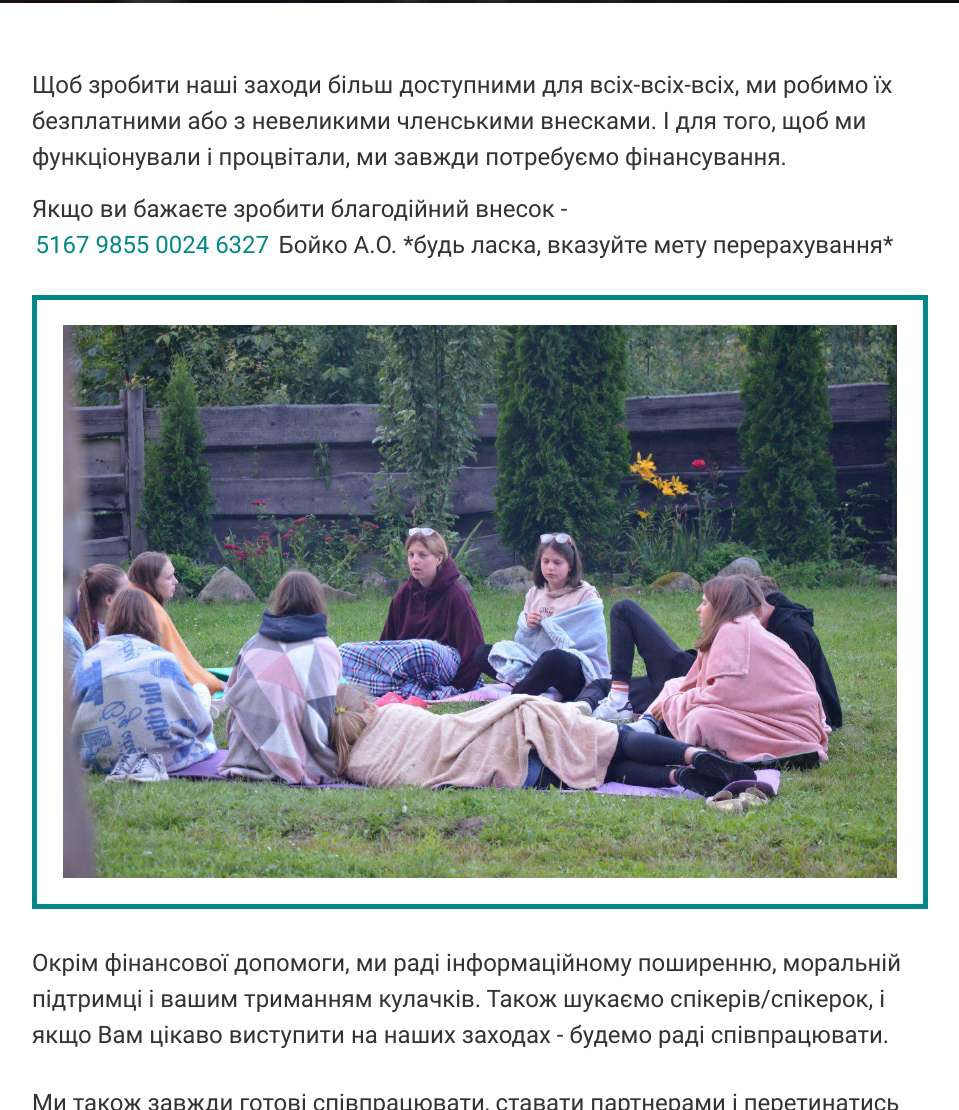
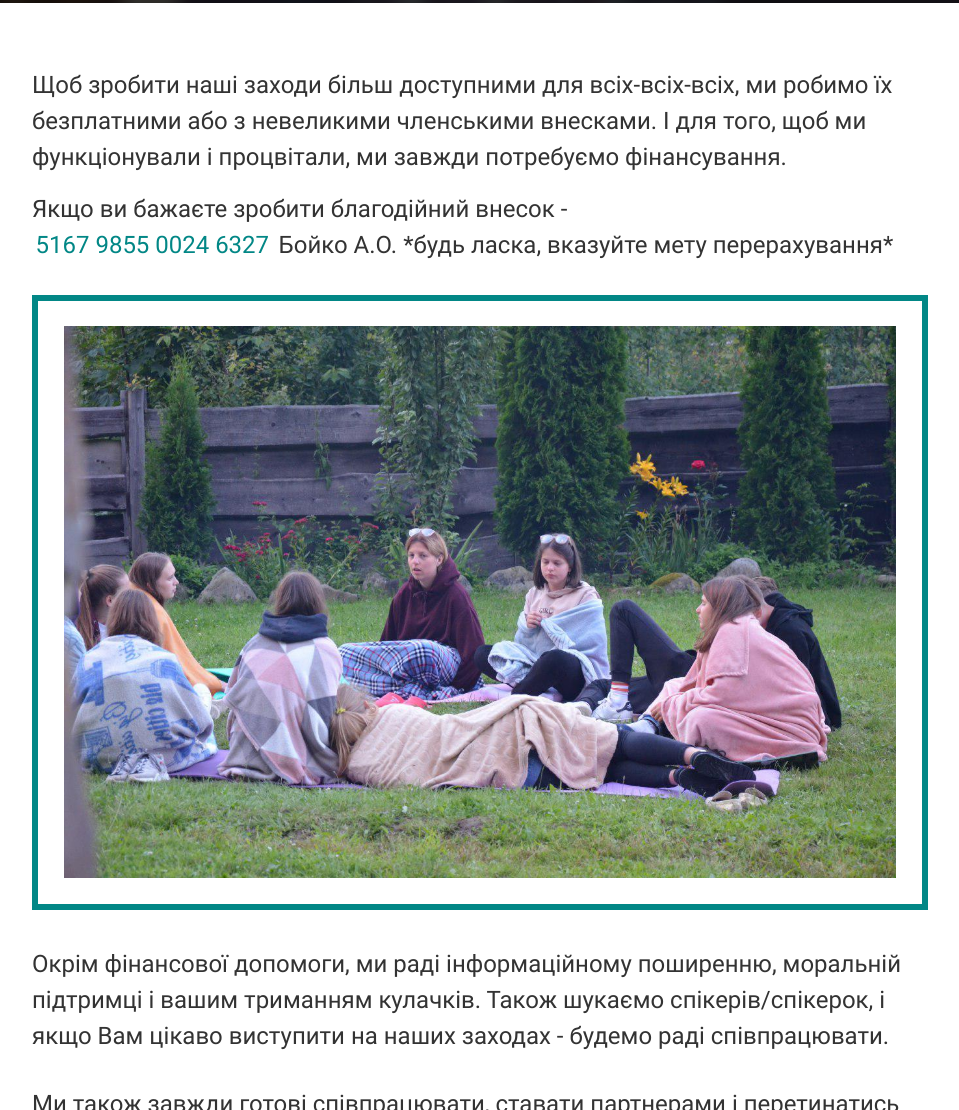
Before and after one commit to vechniymuzikant/vechniymuzikant.github.io, a plain HTML site: page pages/supportus.html in a window 1280 px wide. Shown: the part 327-1437 px from the top of the page, without its empty margins (160-1119 px from the left). Drawn offline with Linux system fonts and the light colour scheme.

Commit message:
new commit

```diff
--- a/css/main.css
+++ b/css/main.css
@@ -318,7 +318,7 @@ main.support_us {
       margin: 1em 0; }
       main.support_us .content .block .support-image img {
         width: 100%;
-        border: 5px solid #028786;
+        border: 6px solid #028786;
         padding: 2vw;
         -webkit-transition: all 0.5s;
         -o-transition: all 0.5s;
```
Also changed, not shown: assets/logo.svg, assets/member4.jpg.
